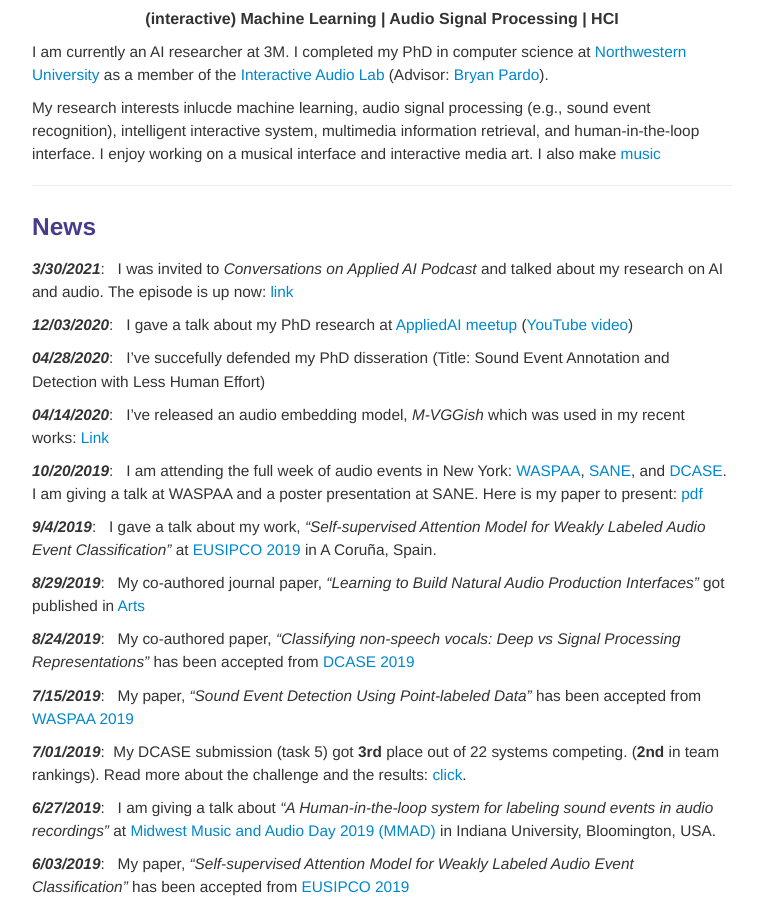
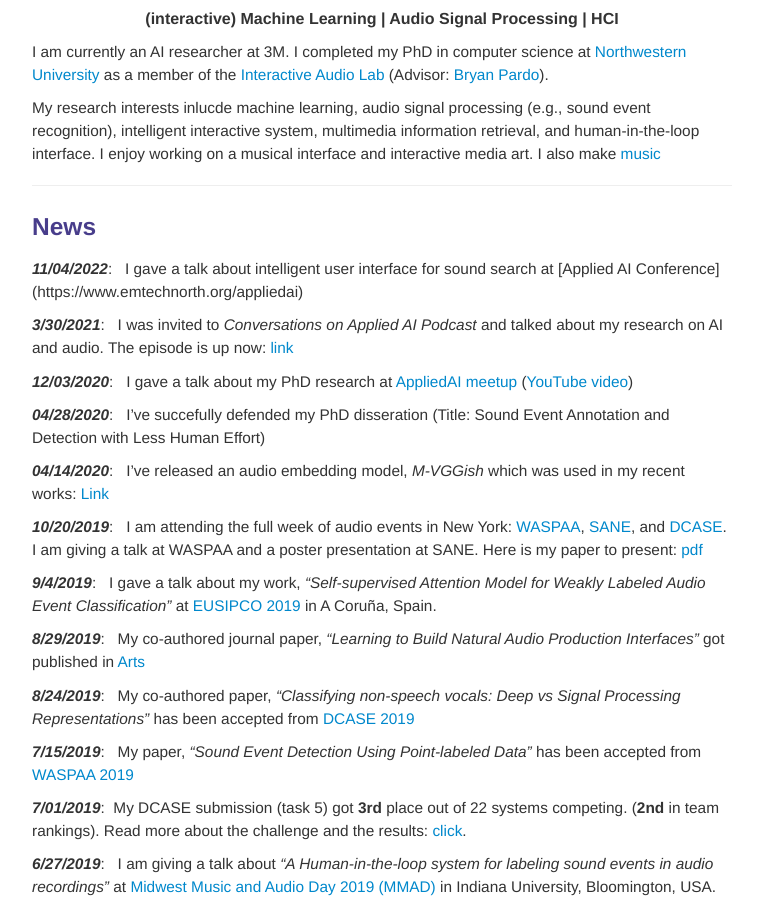
Before and after one commit to bongjun/bongjun.github.io, a Jekyll site: the page built from index.md, in a window 1280 px wide and 900 px high, scrolled down 307 px. Shown: the whole window, without its empty margins (258-1015 px from the left). Built offline with Jekyll 4.4.1, drawn with Linux system fonts in a browser that asks for light colours.

Commit message:
Update index.md

```diff
--- a/index.md
+++ b/index.md
@@ -39,6 +39,7 @@ My research interests inlucde machine learning, audio signal processing (e.g., s
 <hr>
 
 ### News
+***11/04/2022***:&nbsp;&nbsp; I gave a talk about intelligent user interface for sound search at [Applied AI Conference] (https://www.emtechnorth.org/appliedai)
 
 ***3/30/2021***:&nbsp;&nbsp; I was invited to *Conversations on Applied AI Podcast* and talked about my research on AI and audio. The episode is up now: [link](https://appliedai.buzzsprout.com/1101152/8222571-bongjun-kim-sound-recognition-and-audio-signal-processing-with-machine-learning)
 
```
